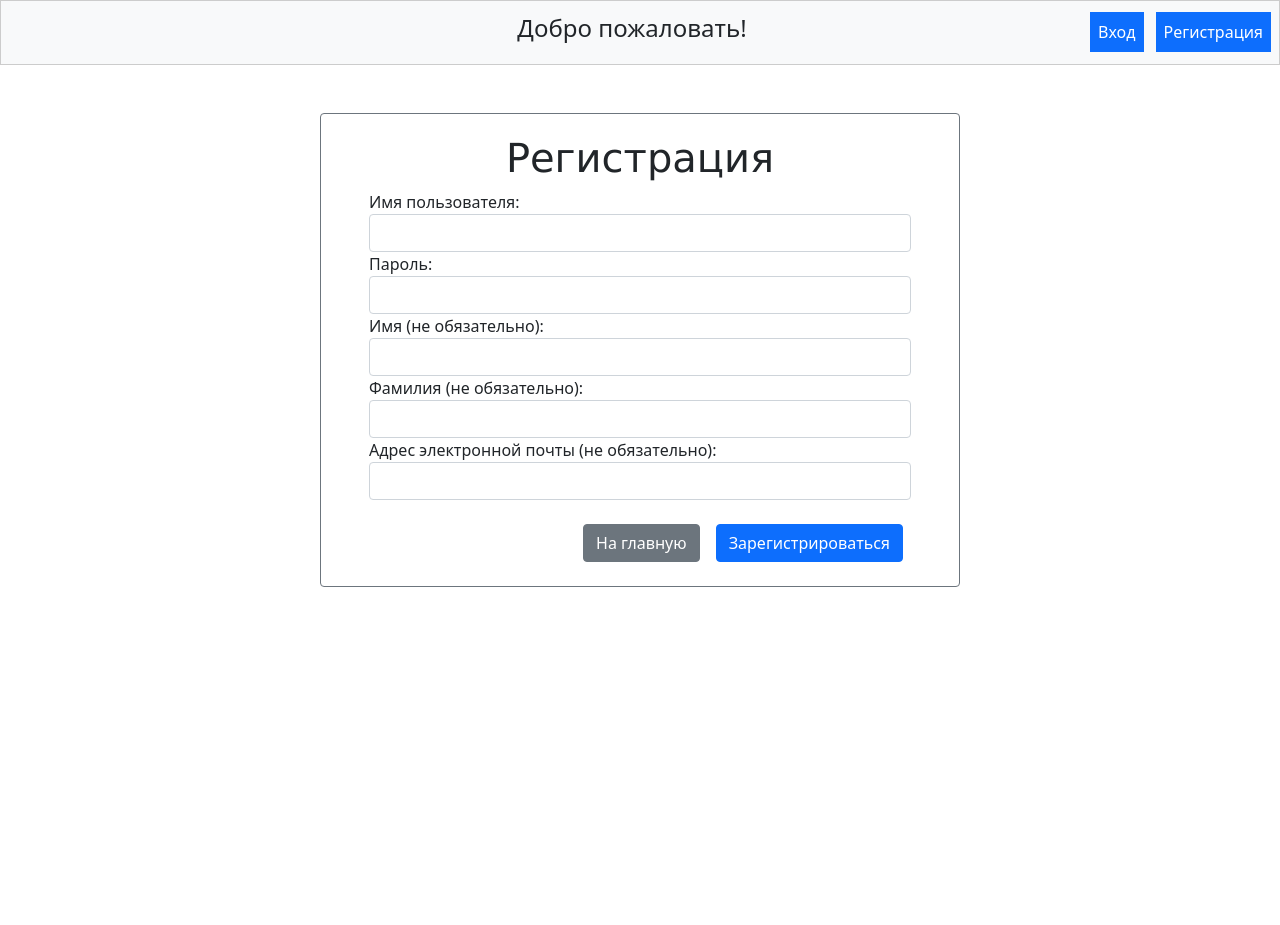
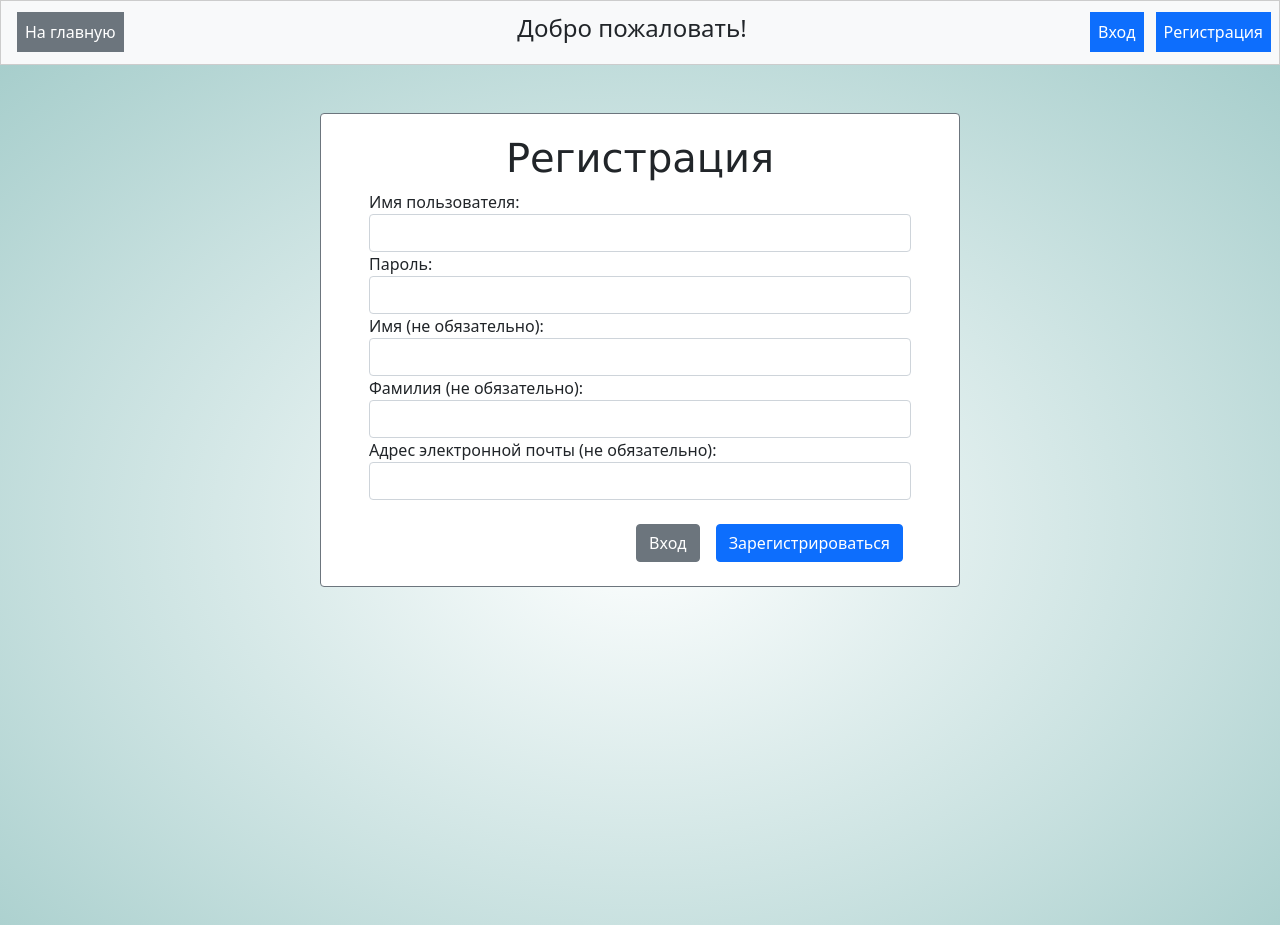
Before and after one commit to prosto-kosmos/MyWebMap, a Django app: page /register in a window 1280 px wide. Run offline with Django 3.2, Linux system fonts and the light colour scheme.

Commit message:
fixed_style

```diff
--- a/iswork/core/templates/index.html
+++ b/iswork/core/templates/index.html
@@ -65,13 +65,22 @@
 
 
 
+
+
             {% block content %}
+                <div style="position: fixed; height: 100%; width:100%; background: radial-gradient(#FEFFFF, #A7CECC);">
                 {% if request.user.is_authenticated %}
-                    <h1 class="mt-4">Этот текст виден авторизованным пользователям</h1>
+                    <div class="position-absolute top-50 start-50 translate-middle">
+                        <p class="fs-3 fst-italic" style="text-align:center; margin-bottom:200px;">Вы вошли в систему. Начните работу с картой!</p>
+                    </div>
                 {% else %}
-                    <h1 class="mt-4">Этот текст виден всем</h1>
+                    <div class="position-absolute top-50 start-50 translate-middle">
+                        <p class="fs-3 fst-italic" style="text-align:center; margin-bottom:200px;">Войдите в систему или зарегистрируйтесь</p>
+                    </div>
                 {% endif %}
+                </div>
             {% endblock %}
+
         </div>
 
         <!-- Optional JavaScript -->
--- a/iswork/core/templates/register_page.html
+++ b/iswork/core/templates/register_page.html
@@ -1,66 +1,27 @@
 {% extends 'index.html' %}
 
+{% block top_nav_buttons_left %}
+    <li class="nav-item px-3">
+        {% url 'index_url' as index_page_url %}
+        <a class="nav-link btn-secondary" href="{{index_page_url}}">На главную</a>
+    </li>
+{% endblock %}
+
 {% block content %}
-
-    {% comment %} <div class="col-md-6 mt-2 mb-2 border border-secondary rounded" style="margin: 0 auto;">
-        <h1 class="mt-4" style="font-family: Geneva;">Регистрация</h1>
-        <form id="add_form" method="post">
-            {% csrf_token %}
-            {{form}}
-            <div class="d-grid gap-2 d-md-flex justify-content-md-end">
-                <a class="btn btn-secondary mt-4 mb-4 mr-2" href="{% url "index_url" %}">На главную</a>
-                <button form="add_form" type="submit" class="btn btn-primary mt-4 mb-4 mr-2">Зарегистрироваться</button>
-            </div>
-        </form>
-    </div> {% endcomment %}
-    <div class="col-md-6 my-5 border border-secondary rounded" style="margin: 0 auto;">
+    <div style="position: fixed; height: 100%; width:100%; background: radial-gradient(#FEFFFF, #A7CECC);">
+        <div class="col-md-6 my-5 border border-secondary rounded" style="margin: 0 auto; background:#ffffff;">
             <h1 align="center" style="font-family: Geneva; margin-top: 20px;">Регистрация</h1>
             <div class="mx-5">
                 <form id="add_form" method="post">
                     {% csrf_token %}
                     {{form}}
                     <div class="d-grid gap-2 d-md-flex justify-content-md-end">
-                    <a class="btn btn-secondary mt-4 mb-4 mr-2" href="{% url "index_url" %}">На главную</a>
+                        {% url 'login_page' as url_login_page %}
+                        <a class="btn btn-secondary mt-4 mb-4 mr-2" href="{{url_login_page}}">Вход</a>
                         <button form="add_form" type="submit" class="btn btn-primary my-4 mx-2">Зарегистрироваться</button>
                     </div>
                 </form>
             </div>
         </div>
-
+    </div>
 {% endblock %}
-
-
-{% comment %}
-<script>
-    $(window).load(function() {
-        if (!$("#RegModal").hasClass("in")) {
-            $("#RegModal").modal('show');
-        }
-    });
-</script>
-
- <button data-target="#RegModal" role="button" class="btn btn-primary {% if url_register_page == request.path %}active{% endif %}" data-toggle="modal">Регистрация</button>
-
-<!-- Modal -->
-<div class="modal fade" id="RegModal" data-bs-backdrop="static" data-bs-keyboard="false" tabindex="-1" aria-labelledby="staticBackdropLabel" aria-hidden="true">
-<div class="modal-dialog modal-dialog-centered">
-    <div class="modal-content">
-        <div class="modal-header">
-            <h5 class="modal-title" id="staticBackdropLabel">Регистрация</h5>
-            <button type="button" class="close" data-dismiss="modal" aria-label="Close">
-            <span aria-hidden="true">&times;</span>
-            </button>
-        </div>
-        <div class="modal-body">
-        <form id="add_form" method="post">
-            {% csrf_token %}
-            {{form}}
-        </form>
-        </div>
-        <div class="modal-footer">
-            <button form="add_form" type="submit" class="btn btn-success">Зарегистрироваться</button>
-            <button type="button" class="btn btn-secondary" data-dismiss="modal">Закрыть</button>
-        </div>
-    </div>
-</div>
-</div> {% endcomment %}
```
Also changed, not shown: iswork/core/templates/login.html (+12 -4 lines). Lines whose indentation alone changed are shown as unchanged.
